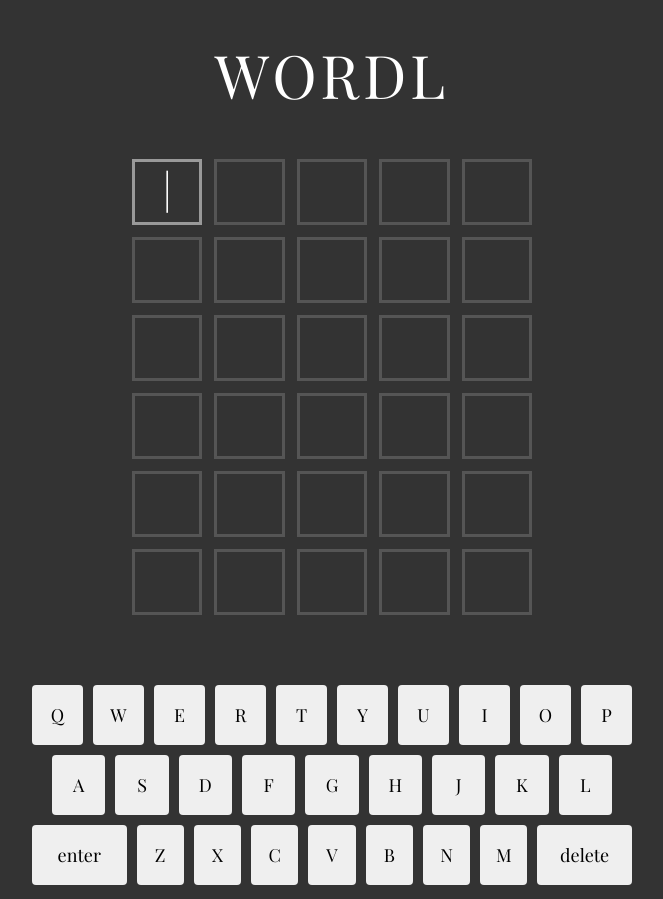
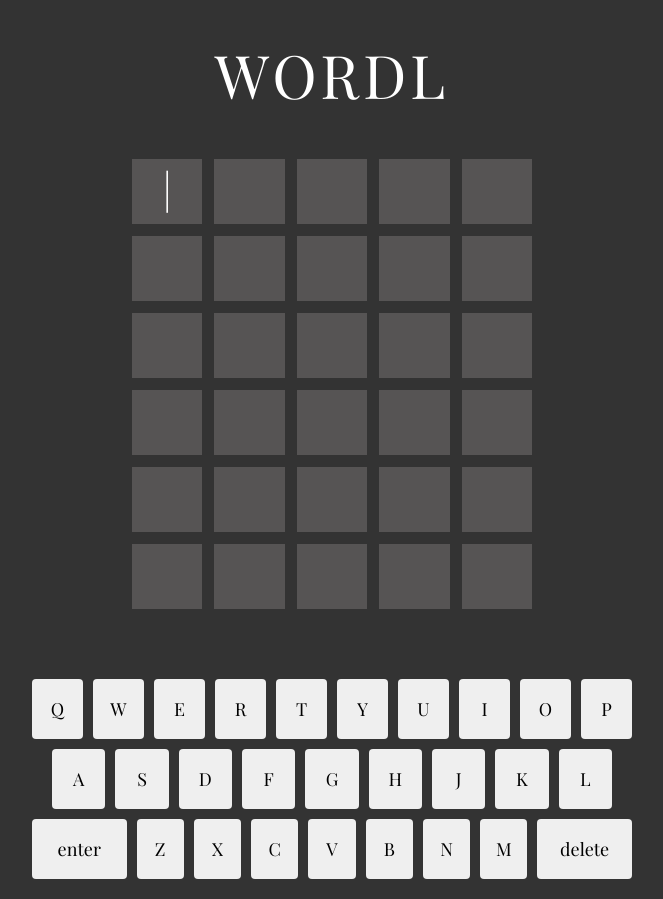
Before and after one commit to gpor/wordl, a React (Create React App) app: page / in a window 1280 px wide. Shown: the whole page, without its empty margins (308-971 px from the left). Built offline with nearby package versions, Linux system fonts and the light colour scheme.

Commit message:
-included flip to letters

```diff
--- a/src/components/InputBox.jsx
+++ b/src/components/InputBox.jsx
@@ -1,15 +1,14 @@
 import PropTypes from 'prop-types';
 
 function InputBox({box, currentX}) {
-
   return (
-    <div
-      className={`input-box ${currentX === box.i && '-current'} ${box.resultClass}`}
-    >
-      {/* Need a way to show the pipe if there is no box value
-        The last letter of an incorrect word should still display
-      */}
-      <p>{currentX === box.i && box.val === "" ? '|' : box.val}</p>
+    <div className="box-container">
+      <div className={`input-box ${currentX === box.i && '-current'}`}>
+        <p>{currentX === box.i && box.val === "" ? '|' : box.val}</p>
+      </div>
+      <div className={`box-backing ${box.resultClass}`}>
+        <p>{ box.val ? box.val : '!'}</p>
+      </div>
     </div>
   )
 }
--- a/src/pages/Board.jsx
+++ b/src/pages/Board.jsx
@@ -60,6 +60,13 @@ function Board() {
                 ...usersSelectedLetters,
               ]
             ))
+            // add flip transition to row letters
+            setWordRows(currentWordRows => {
+              currentWordRows[currentY].rowClass = 'flip'
+              return [
+                ...currentWordRows,
+              ]
+            })
             setCurrentY(currentY => currentY + 1)
             setCurrentX(0)
           } else {
--- a/src/sass/agnostic/transitions.scss
+++ b/src/sass/agnostic/transitions.scss
@@ -5,5 +5,14 @@
   60% { transform:translate(8px,0) }
   80% { transform:translate(0,0) }
   100% { transform:translate(8px,0) }
+}
 
+@keyframes fade-in {
+  0% { opacity: 0; }
+  100% { opacity: 1; }
 }
+
+@keyframes fade-out {
+  0% { opacity: 1; }
+  100% { opacity: 0; }
+}
--- a/src/sass/project-no-select/board.scss
+++ b/src/sass/project-no-select/board.scss
@@ -33,24 +33,16 @@ $board-gaps: clamp(8px, 3vw, 12px);
 }
 
 @mixin input-box {
-    @include input-box-border;
+    // @include input-box-border;
     @include input-box-size;
     @include center-xy;
     user-select: none;
+
     > :first-child {
         @include clamp(16, 40);
         @include clamp(1, 3, 'bottom');
         margin: 0;
         position: relative;
-    }
-    &.-yellow {
-        @include yellow-box;
-    }
-    &.-green {
-        @include green-box;
-    }
-    &.-grey {
-        @include grey-box;
     }
     &.-current {
         border-color: $input-border-color-focus-themedark;
--- a/src/sass/selectors/board.scss
+++ b/src/sass/selectors/board.scss
@@ -2,6 +2,8 @@
 @use '../project-no-select/board.scss' as *;
 @use '../agnostic/transitions.scss' as *;
 @use '../agnostic/typography.scss' as *;
+
+@use '../project-no-select/colors.scss' as *;
 
 .board {
     outline: none !important;
@@ -17,14 +19,85 @@
             display: flex;
             gap: $board-gaps;
             transform-origin: 50% 50%;
+            .box-container {
+                position: relative;
+                width: 100%;
+
+                height: 65px;
+            }
+            .input-box,
+            .box-backing {
+                @include input-box;
+                transform-origin: 100% center;
+                transition: transform .5s ease-in-out;
+                transform-style: preserve-3d;
+
+                height: 100%;
+                left: 0;
+
+                position: absolute;
+                top: 0;
+            }
             .input-box {
-                @include input-box;
+                background-color: #333;
+                // background-color: rgba(86, 84, 84, .25);
+                background-color: rgb(86, 84, 84);
+                opacity: 1;
+                // position: relative;
+                transform: rotateX(0deg);
+
+             }
+            .box-backing {
+                opacity: 0;
+                transform: rotateX(-180deg);
+                // left: 0;
+                // position: absolute;
+                // top: 0;
+                // z-index: 0;
             }
             &.shake {
                 .input-box {
                     animation: shake-animation .5s ease infinite;
                 }
             }
+            &.flip {
+                .box-container {
+                    @for $i from 0 through 4 {
+                        &:nth-child(#{$i + 1}) {
+                            .box-backing {
+                                animation: .1s forwards fade-in;
+                                animation-delay: #{($i * .5) + .25}s;
+
+                                transition-delay: #{$i * .5}s;
+                                // border: 1px solid green;
+                                transform: rotateX(0deg);
+                            }
+                            .input-box {
+                                animation: .1s forwards fade-in;
+                                animation-delay: #{($i * 1) + .25}s;
+
+                                transition-delay: #{$i * .5}s;
+                                transform: rotateX(180deg);
+                            }
+                        }
+                    }
+                }
+                .box-backing {
+                    &.-yellow {
+                        @include yellow-box;
+                    }
+                    &.-green {
+                        @include green-box;
+                    }
+                    &.-grey {
+                        @include grey-box;
+                    }
+                }
+                // .input-box {
+                //     // https://codepen.io/xthecapx/pen/KzLEba
+                //     transform: rotateX(180deg);
+                // }
+            }
         }
     }
 }
```
